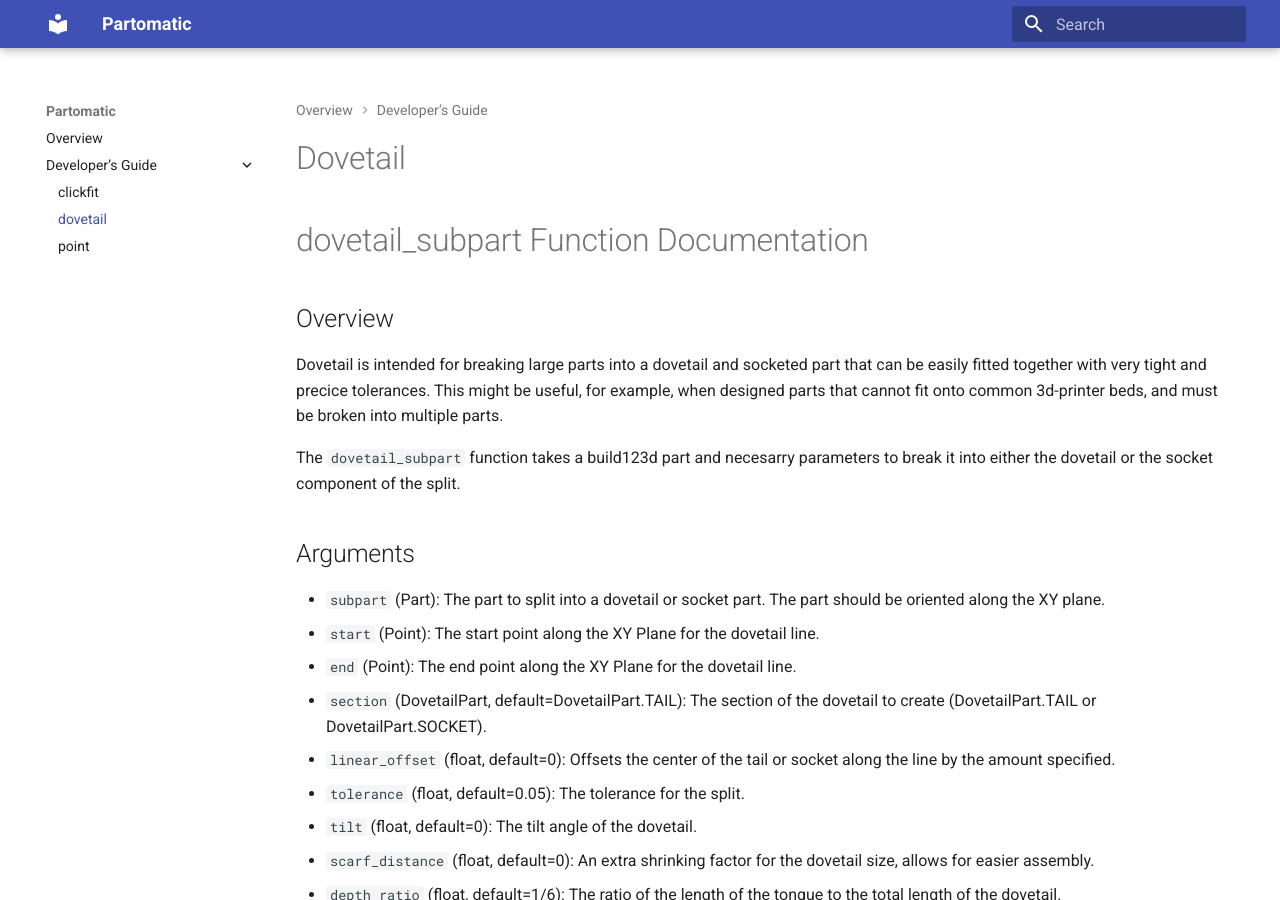
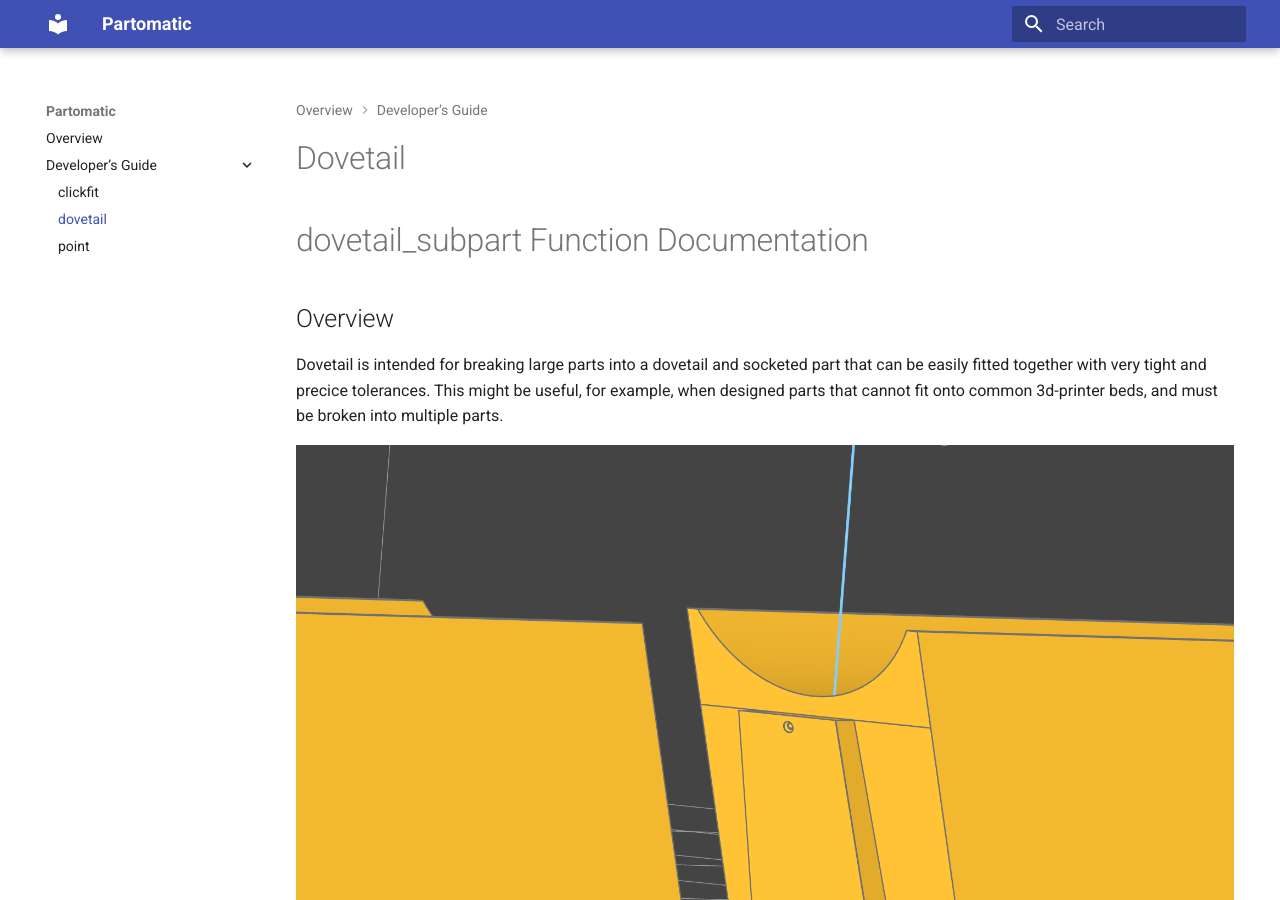
Before and after one commit to x0pherl/fb-library, an MkDocs documentation site: the page built from docs/dovetail.md, in a window 1280 px wide and 900 px high. Built offline with MkDocs 1.6.1 and Material for MkDocs 9.7.7, drawn with Linux system fonts in a browser that asks for light colours.

Commit message:
added a photo illustrating the dovetail

```diff
--- a/docs/dovetail.md
+++ b/docs/dovetail.md
@@ -5,6 +5,8 @@
 ## Overview
 
 Dovetail is intended for breaking large parts into a dovetail and socketed part that can be easily fitted together with very tight and precice tolerances. This might be useful, for example, when designed parts that cannot fit onto common 3d-printer beds, and must be broken into multiple parts.
+
+![example of a part split into a dovetail and a socket](dovetail.png)
 
 The `dovetail_subpart` function takes a build123d part and necesarry parameters to break it into either the dovetail or the socket component of the split.
 
```
Also changed, not shown: docs/dovetail.png (added).
